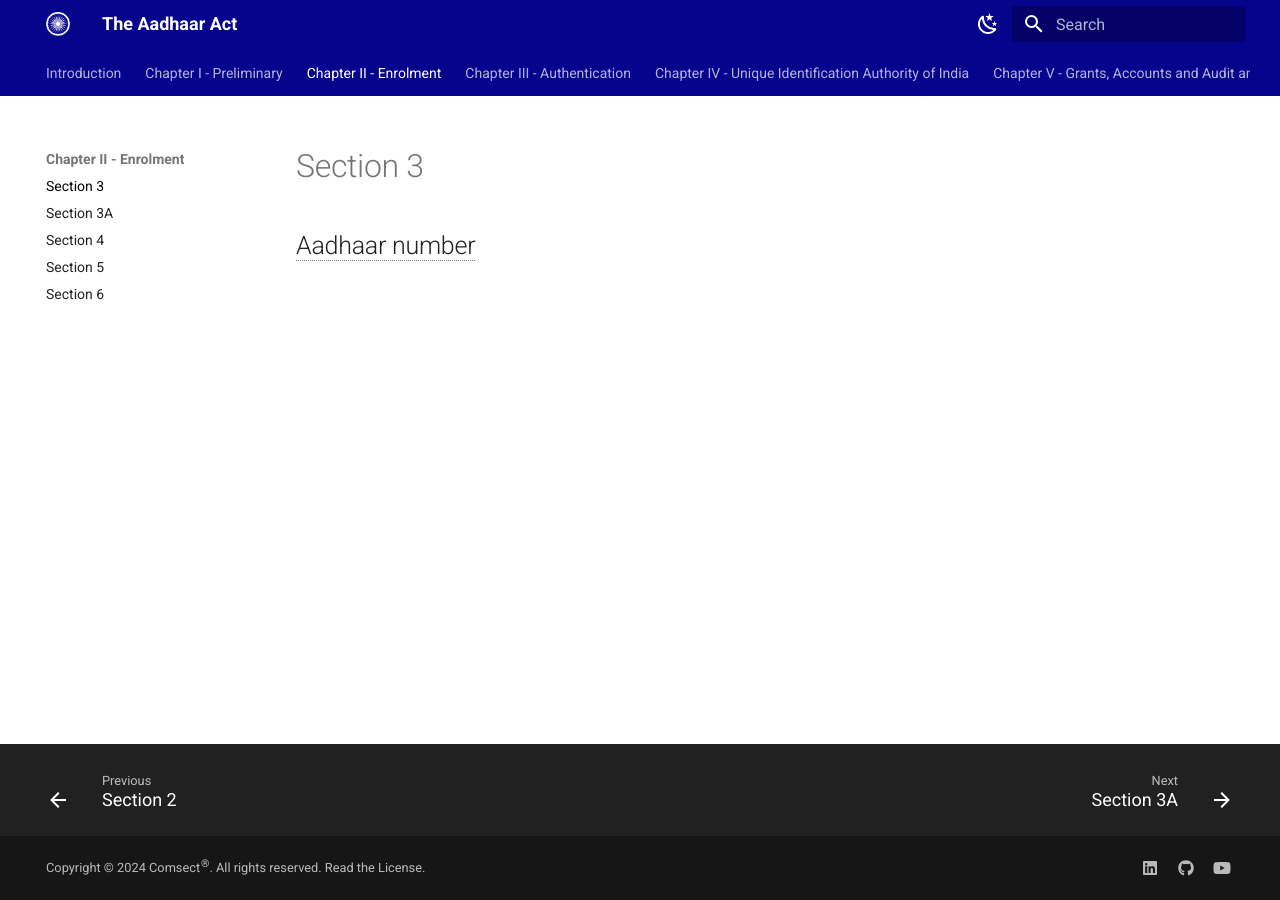
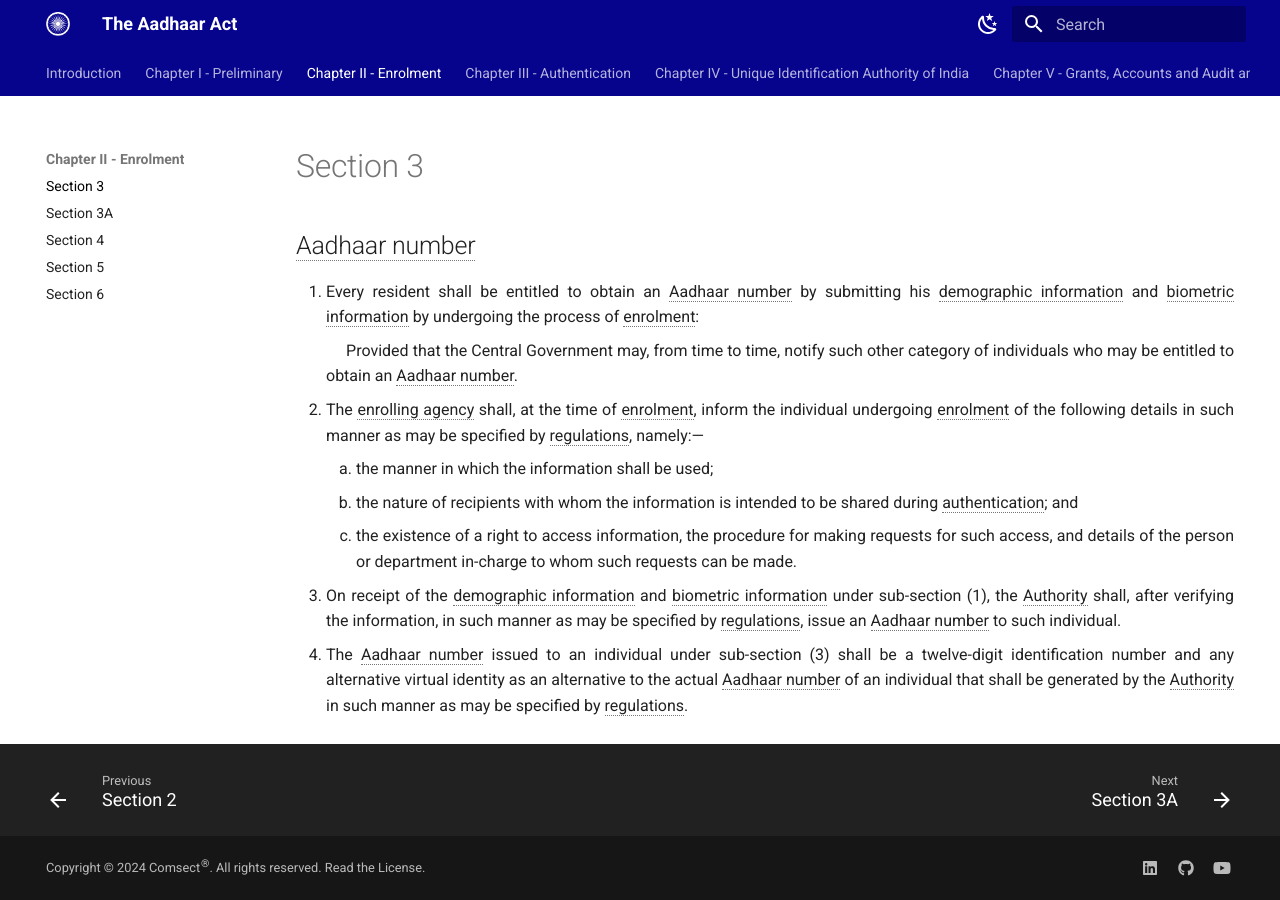
Before and after one commit to comsect/aadhaar-act, an MkDocs documentation site: the page built from docs/en/3.md, in a window 1280 px wide. Built offline with MkDocs 1.6.1 and Material for MkDocs 9.7.7, drawn with Linux system fonts in a browser that asks for light colours.

Commit message:
add section-three

```diff
--- a/docs/en/3.md
+++ b/docs/en/3.md
@@ -5,3 +5,11 @@
 ---
 
 ## Aadhaar number
+
+1. Every resident shall be entitled to obtain an Aadhaar number by submitting his demographic information and biometric information by undergoing the process of enrolment: </p>&emsp; Provided that the Central Government may, from time to time, notify such other category of individuals who may be entitled to obtain an Aadhaar number.
+2. The enrolling agency shall, at the time of enrolment, inform the individual undergoing enrolment of the following details in such manner as may be specified by regulations, namely:—
+    1. the manner in which the information shall be used;
+    2. the nature of recipients with whom the information is intended to be shared during authentication; and
+    3. the existence of a right to access information, the procedure for making requests for such access, and details of the person or department in-charge to whom such requests can be made.
+3. On receipt of the demographic information and biometric information under sub-section (1), the Authority shall, after verifying the information, in such manner as may be specified by regulations, issue an Aadhaar number to such individual.
+4. The Aadhaar number issued to an individual under sub-section (3) shall be a twelve-digit identification number and any alternative virtual identity as an alternative to the actual Aadhaar number of an individual that shall be generated by the Authority in such manner as may be specified by regulations.
```
